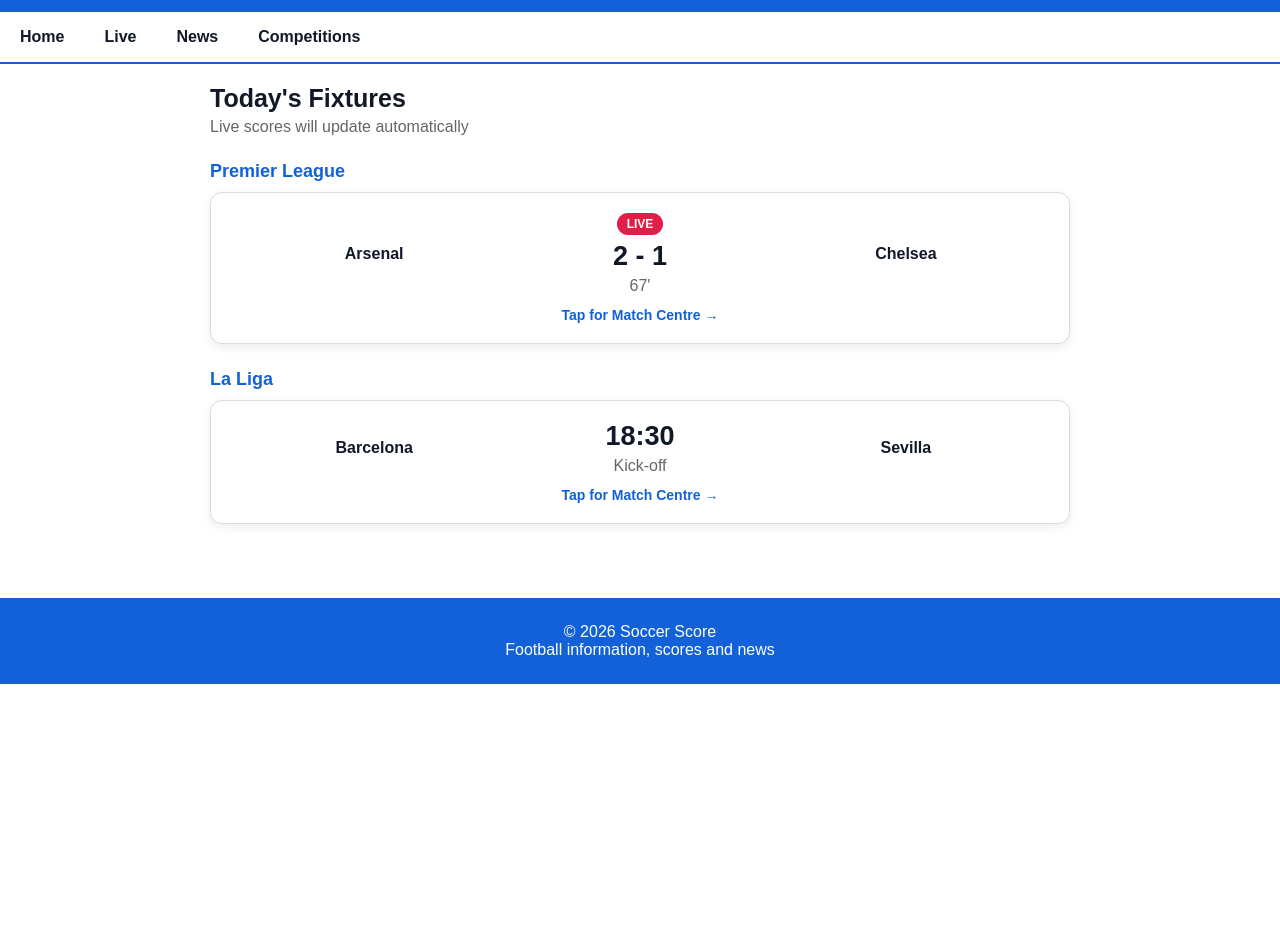
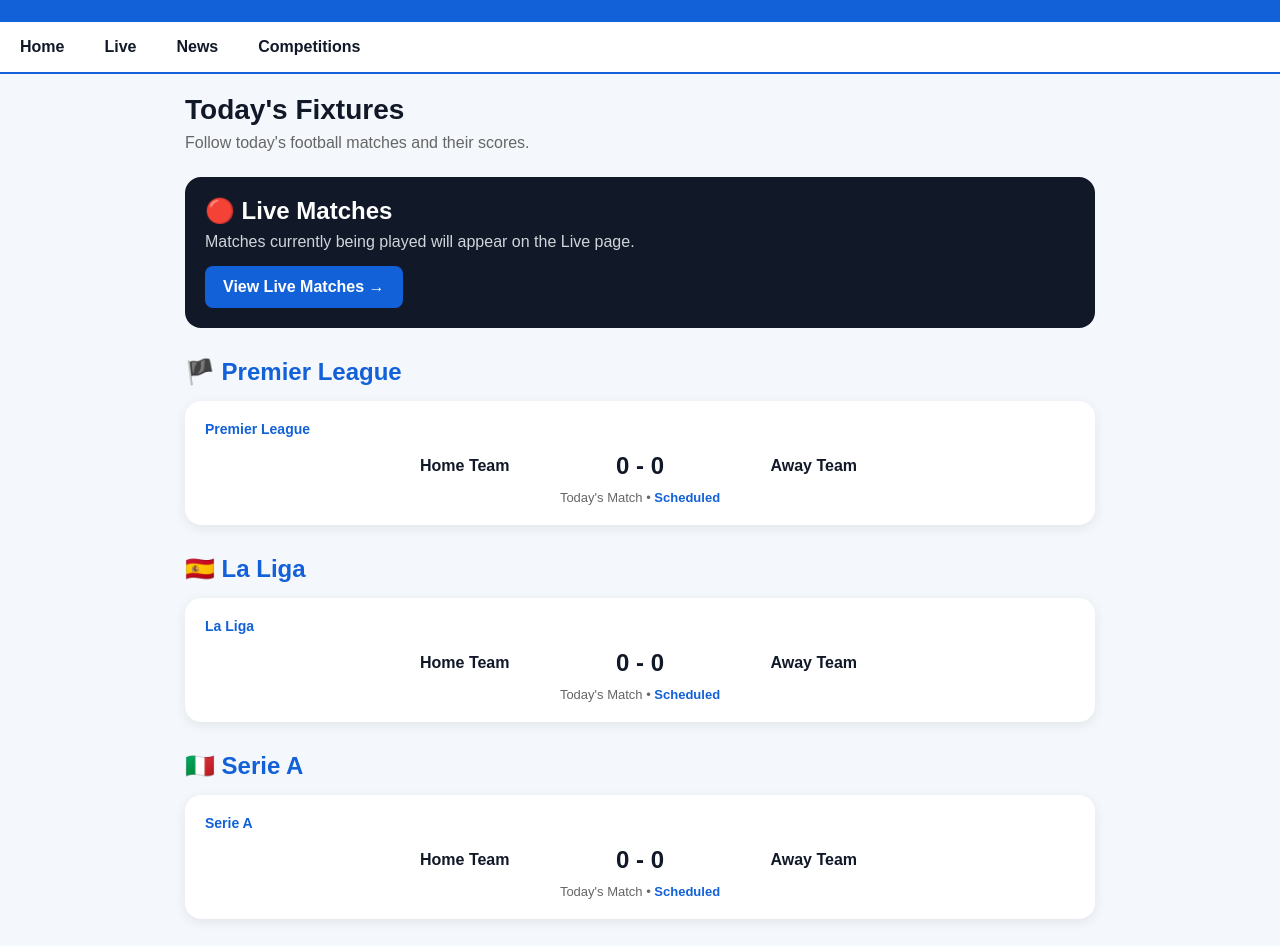
Before and after one commit to cityzen733-oss/SOCCER-SCORE, a plain HTML site: page index.html in a window 1280 px wide. Shown: the part 90-1036 px from the top of the page. Before the commit the page ends 800 px from the top, so only its background shows below. Drawn offline with Linux system fonts and the light colour scheme.

Commit message:
Update index.html

```diff
--- a/index.html
+++ b/index.html
@@ -1,11 +1,10 @@
-
 <!DOCTYPE html>
 <html lang="en">
 <head>
 <meta charset="UTF-8">
 <meta name="viewport" content="width=device-width, initial-scale=1.0">
 
-    <title>Soccer Score</title>
+<title>Soccer Score - Home</title>
 
 <style>
 * {
@@ -16,24 +15,29 @@
 
 body {
     font-family: Arial, sans-serif;
-            background: white;
+    background: #f4f7fb;
     color: #111827;
 }
+
+/* HEADER */
 
 header {
     background: #1261d8;
     color: white;
-            padding: 22px 15px;
     text-align: center;
+    padding: 25px 15px;
 }
 
 header h1 {
-            font-size: 30px;
+    font-size: 32px;
 }
 
 header p {
-            margin-top: 6px;
+    margin-top: 7px;
+    font-size: 16px;
 }
+
+/* NAVIGATION */
 
 nav {
     display: flex;
@@ -43,10 +47,10 @@
 }
 
 nav a {
-            padding: 16px 20px;
     color: #111827;
     text-decoration: none;
     font-weight: bold;
+    padding: 16px 20px;
     white-space: nowrap;
 }
 
@@ -55,51 +59,60 @@
     color: #1261d8;
 }
 
+/* MAIN */
+
 .container {
-            max-width: 900px;
+    max-width: 950px;
     margin: auto;
     padding: 20px;
 }
 
 .page-title {
-            margin-bottom: 5px;
-            font-size: 25px;
+    font-size: 28px;
+    margin-bottom: 8px;
 }
 
-        .date {
+.description {
     color: #666;
-            margin-bottom: 20px;
+    margin-bottom: 25px;
 }
 
-        .competition {
-            margin-top: 25px;
-            margin-bottom: 10px;
+/* SECTION */
+
+.section-title {
+    margin: 30px 0 15px;
     color: #1261d8;
-            font-size: 18px;
-            font-weight: bold;
 }
+
+/* FIXTURE CARD */
 
 .fixture {
     display: block;
-            background: white;
-            border: 1px solid #ddd;
-            border-radius: 12px;
-            margin-bottom: 14px;
-            padding: 20px;
     text-decoration: none;
     color: #111827;
-            box-shadow: 0 3px 10px rgba(0,0,0,0.08);
+    background: white;
+    border-radius: 16px;
+    padding: 20px;
+    margin-bottom: 15px;
+    box-shadow: 0 3px 12px rgba(0,0,0,0.08);
 }
 
 .fixture:hover {
-            border-color: #1261d8;
+    box-shadow: 0 5px 16px rgba(0,0,0,0.14);
 }
 
-        .teams {
+.league {
+    color: #1261d8;
+    font-size: 14px;
+    font-weight: bold;
+    margin-bottom: 15px;
+}
+
+.match {
     display: flex;
     justify-content: space-between;
     align-items: center;
-            text-align: center;
+    gap: 10px;
 }
 
 .team {
@@ -107,50 +120,101 @@
     font-weight: bold;
 }
 
-        .score-area {
-            width: 25%;
+.home-team {
+    text-align: right;
+}
+
+.away-team {
+    text-align: left;
 }
 
 .score {
-            font-size: 27px;
+    text-align: center;
+    font-size: 24px;
+    font-weight: bold;
+    min-width: 70px;
+}
+
+.time {
+    text-align: center;
+    color: #666;
+    font-size: 13px;
+    margin-top: 10px;
+}
+
+.status {
+    color: #1261d8;
     font-weight: bold;
 }
 
-        .time {
-            color: #666;
-            margin-top: 5px;
+/* LIVE BUTTON */
+
+.live-box {
+    background: #111827;
+    color: white;
+    border-radius: 16px;
+    padding: 20px;
+    margin-bottom: 25px;
 }
 
-        .live {
-            display: inline-block;
-            color: white;
-            background: #e11d48;
-            padding: 4px 10px;
-            border-radius: 20px;
-            font-size: 12px;
-            font-weight: bold;
-            margin-bottom: 6px;
+.live-box h2 {
+    margin-bottom: 8px;
 }
 
-        .status {
-            text-align: center;
-            margin-top: 12px;
-            color: #1261d8;
-            font-size: 14px;
+.live-box p {
+    color: #d1d5db;
+    margin-bottom: 15px;
+}
+
+.live-button {
+    display: inline-block;
+    background: #1261d8;
+    color: white;
+    text-decoration: none;
+    padding: 12px 18px;
+    border-radius: 8px;
     font-weight: bold;
 }
 
+/* INFORMATION */
+
+.info {
+    background: white;
+    border-radius: 16px;
+    padding: 20px;
+    margin-top: 25px;
+    box-shadow: 0 3px 12px rgba(0,0,0,0.08);
+}
+
+.info h2 {
+    margin-bottom: 10px;
+}
+
+.info p {
+    color: #666;
+    line-height: 1.6;
+}
+
+/* FOOTER */
+
 footer {
-            margin-top: 40px;
     background: #1261d8;
     color: white;
     text-align: center;
     padding: 25px;
+    margin-top: 40px;
 }
 
+/* MOBILE */
+
 @media (max-width: 600px) {
-            nav {
-                justify-content: flex-start;
+
+    .container {
+        padding: 15px;
+    }
+
+    header h1 {
+        font-size: 27px;
     }
 
     .team {
@@ -158,7 +222,7 @@
     }
 
     .score {
-                font-size: 23px;
+        font-size: 20px;
     }
 }
 </style>
@@ -166,10 +230,15 @@
 
 <body>
 
+<!-- HEADER -->
+
 <header>
     <h1>SOCCER SCORE</h1>
-    <p>Live Football Scores & Fixtures</p>
+    <p>Football Scores, News & Updates</p>
 </header>
+
+
+<!-- NAVIGATION -->
 
 <nav>
     <a href="index.html">Home</a>
@@ -178,52 +247,63 @@
     <a href="competitions.html">Competitions</a>
 </nav>
 
-<main class="container">
+
+<!-- MAIN CONTENT -->
+
+<div class="container">
 
     <h2 class="page-title">Today's Fixtures</h2>
 
-    <p class="date">
-        Live scores will update automatically
+    <p class="description">
+        Follow today's football matches and their scores.
     </p>
+
+
+    <!-- LIVE MATCH AREA -->
+
+    <div class="live-box">
+
+        <h2>🔴 Live Matches</h2>
+
+        <p>
+            Matches currently being played will appear on the Live page.
+        </p>
+
+        <a class="live-button" href="live.html">
+            View Live Matches →
+        </a>
+
+    </div>
+
 
     <!-- PREMIER LEAGUE -->
 
-    <div class="competition">
+    <h2 class="section-title">🏴 Premier League</h2>
+
+    <a class="fixture" href="match.html">
+
+        <div class="league">
             Premier League
         </div>
 
-    <a class="fixture" href="match.html">
+        <div class="match">
 
-        <div class="teams">
-
-            <div class="team">
-                Arsenal
+            <div class="team home-team">
+                Home Team
             </div>
 
-            <div class="score-area">
-
-                <span class="live">
-                    LIVE
-                </span>
-
             <div class="score">
-                    2 - 1
+                0 - 0
             </div>
 
-                <div class="time">
-                    67'
+            <div class="team away-team">
+                Away Team
             </div>
 
         </div>
 
-            <div class="team">
-                Chelsea
-            </div>
-
-        </div>
-
-        <div class="status">
-            Tap for Match Centre →
+        <div class="time">
+            Today's Match • <span class="status">Scheduled</span>
         </div>
 
     </a>
@@ -231,47 +311,193 @@
 
     <!-- LA LIGA -->
 
-    <div class="competition">
+    <h2 class="section-title">🇪🇸 La Liga</h2>
+
+    <a class="fixture" href="match.html">
+
+        <div class="league">
             La Liga
         </div>
 
-    <a class="fixture" href="match.html">
+        <div class="match">
 
-        <div class="teams">
-
-            <div class="team">
-                Barcelona
+            <div class="team home-team">
+                Home Team
             </div>
 
-            <div class="score-area">
-
             <div class="score">
-                    18:30
+                0 - 0
             </div>
 
-                <div class="time">
-                    Kick-off
+            <div class="team away-team">
+                Away Team
             </div>
 
         </div>
 
-            <div class="team">
-                Sevilla
+        <div class="time">
+            Today's Match • <span class="status">Scheduled</span>
+        </div>
+
+    </a>
+
+
+    <!-- SERIE A -->
+
+    <h2 class="section-title">🇮🇹 Serie A</h2>
+
+    <a class="fixture" href="match.html">
+
+        <div class="league">
+            Serie A
+        </div>
+
+        <div class="match">
+
+            <div class="team home-team">
+                Home Team
+            </div>
+
+            <div class="score">
+                0 - 0
+            </div>
+
+            <div class="team away-team">
+                Away Team
             </div>
 
         </div>
 
-        <div class="status">
-            Tap for Match Centre →
+        <div class="time">
+            Today's Match • <span class="status">Scheduled</span>
         </div>
 
     </a>
 
-</main>
+
+    <!-- BUNDESLIGA -->
+
+    <h2 class="section-title">🇩🇪 Bundesliga</h2>
+
+    <a class="fixture" href="match.html">
+
+        <div class="league">
+            Bundesliga
+        </div>
+
+        <div class="match">
+
+            <div class="team home-team">
+                Home Team
+            </div>
+
+            <div class="score">
+                0 - 0
+            </div>
+
+            <div class="team away-team">
+                Away Team
+            </div>
+
+        </div>
+
+        <div class="time">
+            Today's Match • <span class="status">Scheduled</span>
+        </div>
+
+    </a>
+
+
+    <!-- LIGUE 1 -->
+
+    <h2 class="section-title">🇫🇷 Ligue 1</h2>
+
+    <a class="fixture" href="match.html">
+
+        <div class="league">
+            Ligue 1
+        </div>
+
+        <div class="match">
+
+            <div class="team home-team">
+                Home Team
+            </div>
+
+            <div class="score">
+                0 - 0
+            </div>
+
+            <div class="team away-team">
+                Away Team
+            </div>
+
+        </div>
+
+        <div class="time">
+            Today's Match • <span class="status">Scheduled</span>
+        </div>
+
+    </a>
+
+
+    <!-- OTHER COMPETITIONS -->
+
+    <h2 class="section-title">🌍 Other Competitions</h2>
+
+    <a class="fixture" href="match.html">
+
+        <div class="league">
+            Other League / Cup
+        </div>
+
+        <div class="match">
+
+            <div class="team home-team">
+                Home Team
+            </div>
+
+            <div class="score">
+                0 - 0
+            </div>
+
+            <div class="team away-team">
+                Away Team
+            </div>
+
+        </div>
+
+        <div class="time">
+            Today's Match • <span class="status">Scheduled</span>
+        </div>
+
+    </a>
+
+
+    <!-- ABOUT -->
+
+    <div class="info">
+
+        <h2>⚽ Soccer Score</h2>
+
+        <p>
+            Follow football fixtures, scores, live match updates,
+            news, competitions and detailed match information.
+        </p>
+
+    </div>
+
+</div>
+
+
+<!-- FOOTER -->
 
 <footer>
+
     <p>© 2026 Soccer Score</p>
-    <p>Football information, scores and news</p>
+
+    <p>Football Scores, News & Updates</p>
+
 </footer>
 
 </body>
```
Lines whose indentation alone changed are shown as unchanged.
